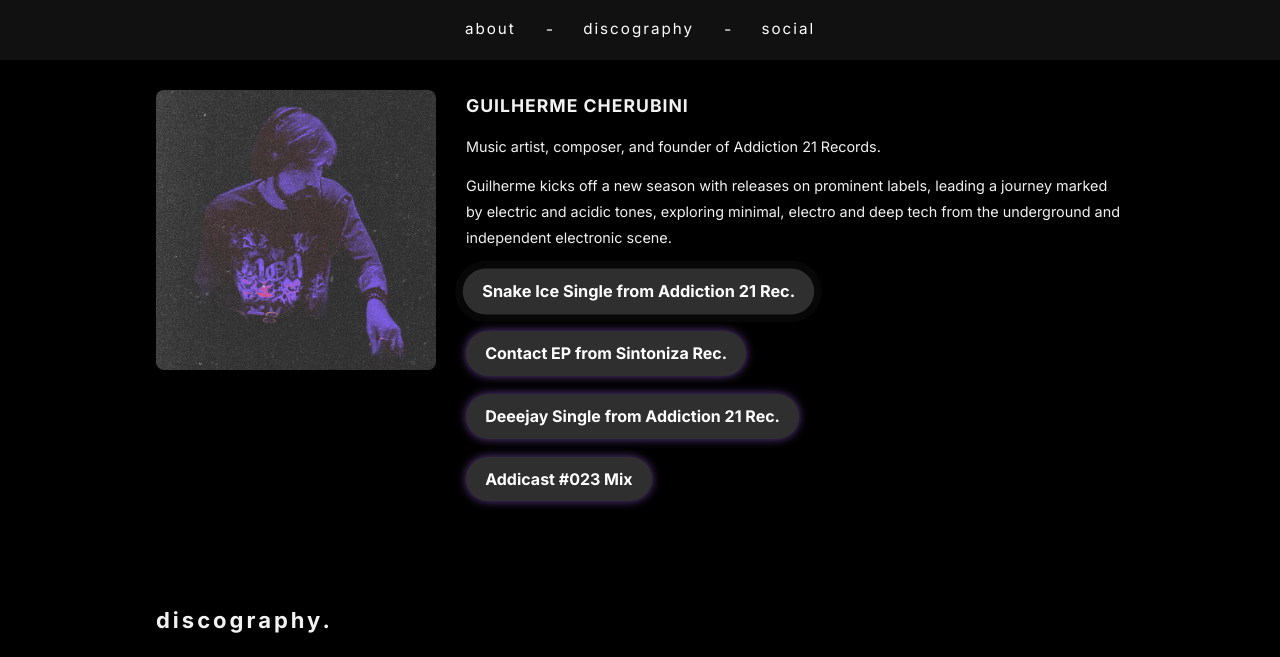
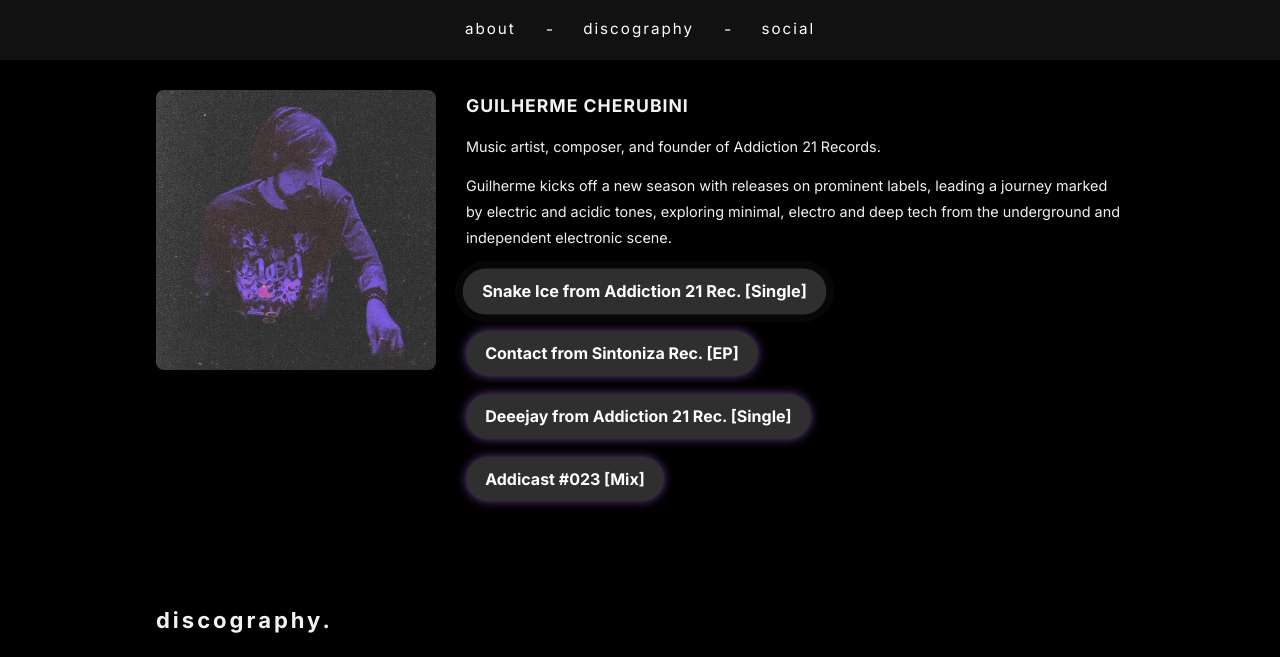
Before and after one commit to guilhermecherubini/guilhermecherubini.github.io, a plain HTML site: page index.html in a window 1280 px wide. Shown: the top 657 px of the page. Drawn offline with Linux system fonts and the light colour scheme.

Commit message:
fix cta buttons

```diff
--- a/index.html
+++ b/index.html
@@ -79,7 +79,7 @@
               href="https://open.spotify.com/album/3QtCVGEjTKQqTNgUNhuIsz"
               class="cta-button pulse"
               target="_blank">
-              Snake Ice Single from Addiction 21 Rec.
+              Snake Ice from Addiction 21 Rec. [Single]
             </a>
           </div>
            <div class="cta-container">
@@ -90,7 +90,7 @@
               href="https://open.spotify.com/album/3QtCVGEjTKQqTNgUNhuIsz"
               class="cta-button"
               target="_blank">
-              Contact EP from Sintoniza Rec.
+              Contact from Sintoniza Rec. [EP]
             </a>
           </div>
           <div class="cta-container">
@@ -101,7 +101,7 @@
               href="https://open.spotify.com/track/4G5yLddEaICXiZiuWdi8BL"
               class="cta-button"
               target="_blank">
-              Deeejay Single from Addiction 21 Rec.
+              Deeejay from Addiction 21 Rec. [Single]
             </a>
           </div>
           <div class="cta-container">
@@ -112,7 +112,7 @@
               href="https://soundcloud.com/addictionlabel21/addicast-023-cherubini"
               class="cta-button"
               target="_blank">
-              Addicast #023 Mix
+              Addicast #023 [Mix]
             </a>
           </div>
         </div>
```
